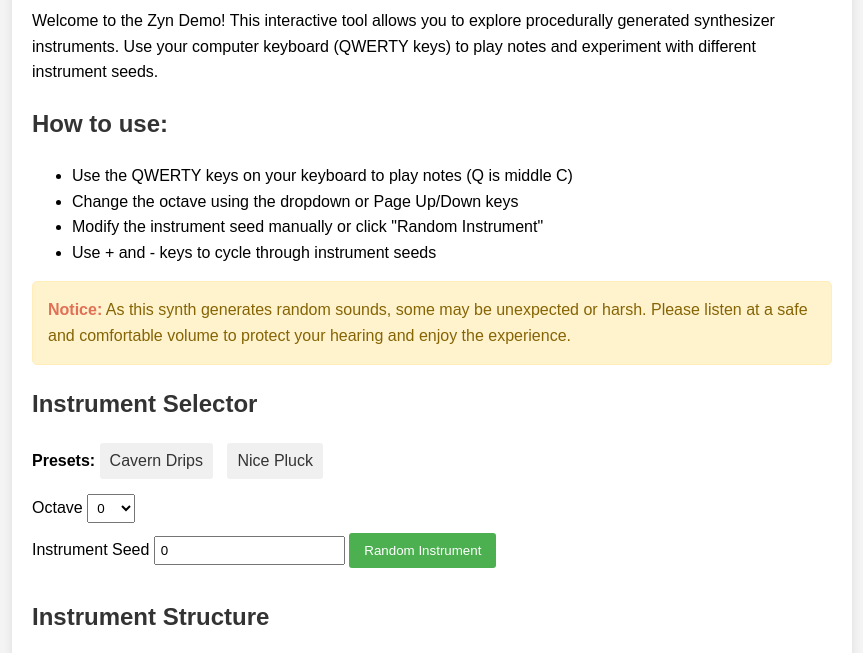
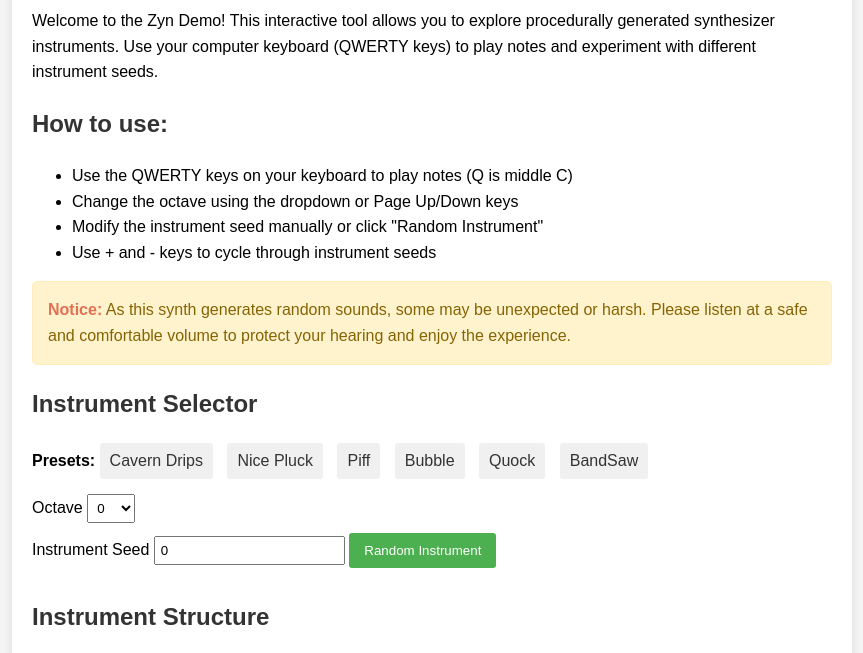
Before and after one commit to AlexanderParker/zyn, a plain HTML site: page index.html in a window 1280 px wide. Shown: the part 126-779 px from the top of the page, without its empty margins (208-1071 px from the left). Drawn offline with Linux system fonts and the light colour scheme.

Commit message:
Added some examples

```diff
--- a/index.html
+++ b/index.html
@@ -142,6 +142,10 @@
           <strong>Presets:</strong>
           <a href="?instrumentSeed=2550542884">Cavern Drips</a>
           <a href="?instrumentSeed=780366392">Nice Pluck</a>
+          <a href="?instrumentSeed=1886683946">Piff</a>
+          <a href="?instrumentSeed=1190652164">Bubble</a>
+          <a href="?instrumentSeed=1926572373">Quock</a>
+          <a href="?instrumentSeed=1274513689">BandSaw</a>
         </div>
         <div>
           <label for="octaveSelect">Octave</label>
```
Also changed, not shown: README.md.
